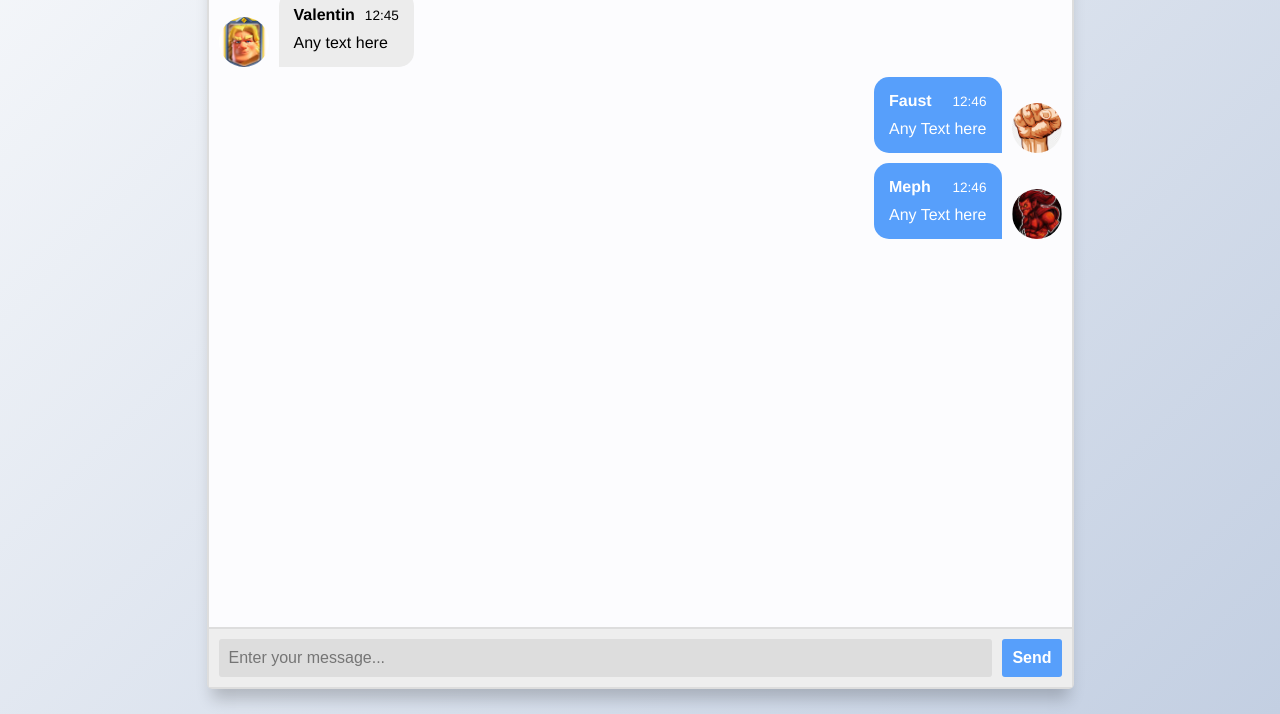
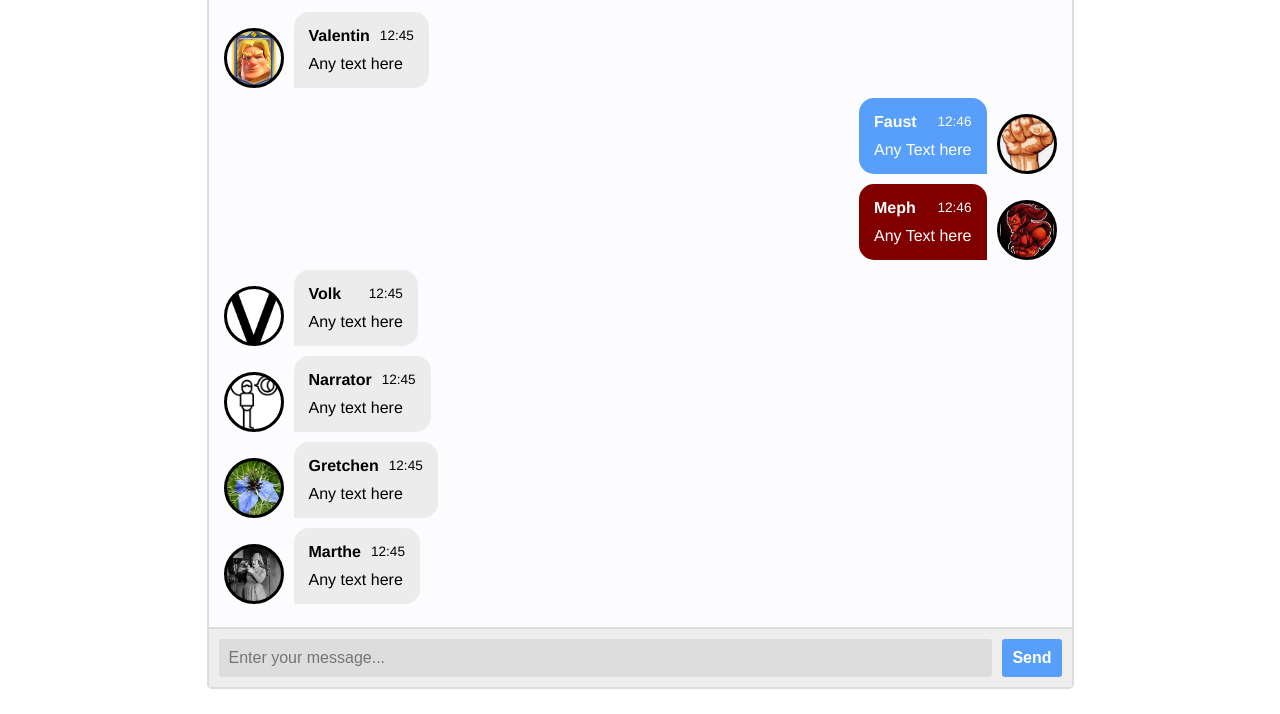
Before and after one commit to 1maxed1/faustchat, a plain HTML site: page index.html in a window 1280 px wide. Shown: the part 86-800 px from the top of the page. Drawn offline with Linux system fonts and the light colour scheme.

Commit message:
All set final step

```diff
--- a/index.html
+++ b/index.html
@@ -11,20 +11,18 @@
   <section class="msger">
     <header class="msger-header">
       <div class="msger-header-title">
-        <i class="fas fa-comment-alt"></i> Nacht-2
+        <h1>Nacht2 Group</h1>
       </div>
       <div class="msger-header-options">
-        <span><i class="fas fa-cog"></i></span>
+
       </div>
     </header>
 
     <main class="msger-chat">
+      <!--Valentin chat message-->
       <div class="msg left-msg">
-        <div
-         class="msg-img">
-         <!--Profile picture-->
-         <img src="./pictures/goldenknight.jpg" alt="Valentin Avatar" class="avatar">
-        </div>
+        <!--Profile Picture-->
+        <div class="msg-img" style="background-image: url(./pictures/goldenknight.jpg)"></div>
 
         <div class="msg-bubble">
           <div class="msg-info">
@@ -38,14 +36,12 @@
         </div>
       </div>
 
+      <!--Faust chat message-->
       <div class="msg right-msg">
-        <div
-         class="msg-img">
-         <!--Profile picture-->
-         <img src="./pictures/faust.png" alt="Faust Avatar" class="avatar">
-        </div>
+        <!--Profile Picture-->
+        <div class="msg-img" style="background-image: url(./pictures/faust.png)"></div>
 
-        <div class="msg-bubble">
+        <div class="msg-bubble msg-bubble-faust">
           <div class="msg-info">
             <div class="msg-info-name">Faust</div>
             <div class="msg-info-time">12:46</div>
@@ -56,14 +52,12 @@
           </div>
         </div>
       </div>
+      <!--Mephisto chat message-->
       <div class="msg right-msg">
-        <div
-         class="msg-img">
-         <!--Profile picture-->
-         <img src="./pictures/meph.jpg" alt="Meph Avatar" class="avatar">
-        </div>
+        <!--Profile Picture-->
+        <div class="msg-img" style="background-image: url(./pictures/meph.jpg)"></div>
 
-        <div class="msg-bubble">
+        <div class="msg-bubble msg-bubble-meph">
           <div class="msg-info">
             <div class="msg-info-name">Meph</div>
             <div class="msg-info-time">12:46</div>
@@ -74,6 +68,72 @@
           </div>
         </div>
       </div>
+      <!--Volk chat message-->
+      <div class="msg left-msg">
+        <!--Profile Picture-->
+        <div class="msg-img" style="background-image: url(./pictures/v.png)"></div>
+
+
+        <div class="msg-bubble">
+          <div class="msg-info">
+            <div class="msg-info-name">Volk</div>
+            <div class="msg-info-time">12:45</div>
+          </div>
+
+          <div class="msg-text">
+            Any text here
+          </div>
+        </div>
+      </div>
+      <div class="msg left-msg">
+        <!--Profile Picture-->
+        <div class="msg-img" style="background-image: url(./pictures/narrator.png)"></div>
+
+
+        <div class="msg-bubble">
+          <div class="msg-info">
+            <div class="msg-info-name">Narrator</div>
+            <div class="msg-info-time">12:45</div>
+          </div>
+
+          <div class="msg-text">
+            Any text here
+          </div>
+        </div>
+      </div>
+      <div class="msg left-msg">
+        <!--Profile Picture-->
+        <div class="msg-img" style="background-image: url(./pictures/gretchen.jpg)"></div>
+
+
+        <div class="msg-bubble">
+          <div class="msg-info">
+            <div class="msg-info-name">Gretchen</div>
+            <div class="msg-info-time">12:45</div>
+          </div>
+
+          <div class="msg-text">
+            Any text here
+          </div>
+        </div>
+      </div>
+      <div class="msg left-msg">
+        <!--Profile Picture-->
+        <div class="msg-img" style="background-image: url(./pictures/marthe.jpg)"></div>
+
+
+        <div class="msg-bubble">
+          <div class="msg-info">
+            <div class="msg-info-name">Marthe</div>
+            <div class="msg-info-time">12:45</div>
+          </div>
+
+          <div class="msg-text">
+            Any text here
+          </div>
+        </div>
+      </div>
+
     </main>
 
     <form class="msger-inputarea">
--- a/index.js
+++ b/index.js
@@ -3,7 +3,13 @@ const msgerForm = get(".msger-inputarea");
 const msgerInput = get(".msger-input");
 const msgerChat = get(".msger-chat");
 
-const BOT_MSGS = [["Valentin", "Ich bin tot ☠️"]];
+const BOT_MSGS = [
+  ["Valentin", "./pictures/goldenknight.jpg", "Ich bin tot ☠️"],
+  ["Volk", "./pictures/v.png", "Wir sind uns alle einig. Gretchen war das "],
+  ["Volk", "./pictures/v.png", "🐐"],
+  ["Messi", "La literatura alemana es genial"],
+  ["Gretchen", "Wo ist Faust hin? "],
+];
 
 //The Person sending message is Faust
 const PERSON_IMG = "././pictures/faust.png";
--- a/style.css
+++ b/style.css
@@ -1,5 +1,5 @@
 :root {
-  --body-bg: linear-gradient(135deg, #f5f7fa 0%, #c3cfe2 100%);
+  --body-bg: red;
   --msger-bg: #fff;
   --border: 2px solid #ddd;
   --left-msg-bg: #ececec;
@@ -35,18 +35,21 @@ body {
   justify-content: space-between;
   width: 100%;
   max-width: 867px;
-  margin: 25px 10px;
+  margin: 20px 10px;
   height: calc(100% - 50px);
   border: var(--border);
   border-radius: 5px;
   background: var(--msger-bg);
-  box-shadow: 0 15px 15px -5px rgba(0, 0, 0, 0.2);
+
 }
 
 .msger-header {
   display: flex;
+  align-items: center;
+  padding-left: 1%;
   justify-content: space-between;
-  padding: 10px;
+
+  height: 7.5%;
   border-bottom: var(--border);
   background: #eee;
   color: #666;
@@ -55,16 +58,16 @@ body {
 .msger-chat {
   flex: 1;
   overflow-y: auto;
-  padding: 10px;
+  padding: 15px;
 }
 .msger-chat::-webkit-scrollbar {
-  width: 6px;
+  width: 5px;
 }
 .msger-chat::-webkit-scrollbar-track {
   background: #ddd;
 }
 .msger-chat::-webkit-scrollbar-thumb {
-  background: #bdbdbd;
+  background: black;
 }
 .msg {
   display: flex;
@@ -75,14 +78,16 @@ body {
   margin: 0;
 }
 .msg-img {
-  width: 50px;
-  height: 50px;
+  width: 60px;
+  height: 60px;
   margin-right: 10px;
   background: #fff;
   background-repeat: no-repeat;
   background-position: center;
   background-size: cover;
   border-radius: 50%;
+  border-color: black;
+  border-style:solid
 }
 .msg-bubble {
   max-width: 450px;
@@ -111,8 +116,13 @@ body {
 .right-msg {
   flex-direction: row-reverse;
 }
-.right-msg .msg-bubble {
+.right-msg .msg-bubble{
   background: var(--right-msg-bg);
+  color: #fff;
+  border-bottom-right-radius: 0;
+}
+.right-msg .msg-bubble-meph {
+  background: var(--right-msg-bg-meph);
   color: #fff;
   border-bottom-right-radius: 0;
 }
@@ -145,7 +155,7 @@ body {
   transition: background 0.23s;
 }
 .msger-send-btn:hover {
-  background: rgb(0, 180, 50);
+  background: blue;
 }
 
 .msger-chat {
@@ -153,9 +163,7 @@ body {
 
 }
 
-.avatar {
-  border-radius: 50%;
-  width: 50px;
-  height: 50px;
-  object-fit: cover;
+@media screen and (min-width: 600px) {
+  /* Styles for screens with a minimum width of 600px go here */
+
 }
```
Also changed, not shown: chatbubble.txt, pictures/gretchen.jpg (added), pictures/marthe.jpg (added), pictures/memeEnde.jpg (added), pictures/meph.webp (deleted), pictures/narrator.png (added), pictures/v.png (added), pictures/volk.jpg (added), pictures/volk.webp (added).
